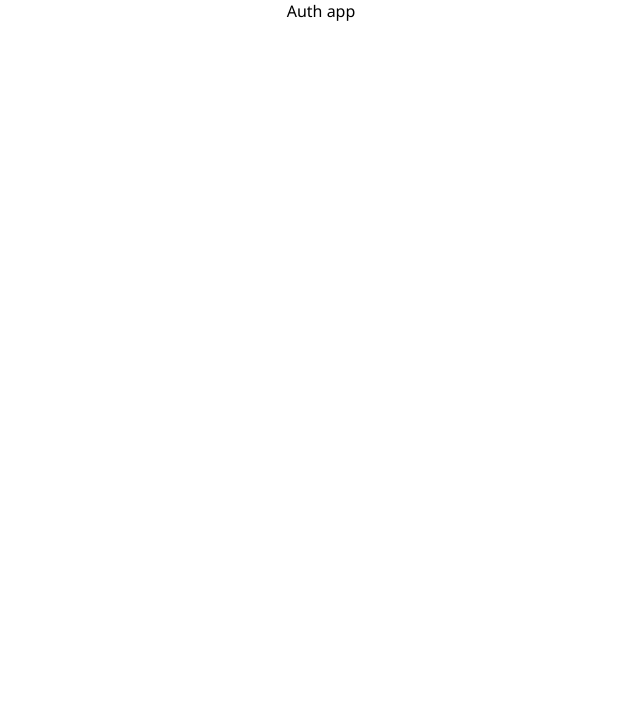
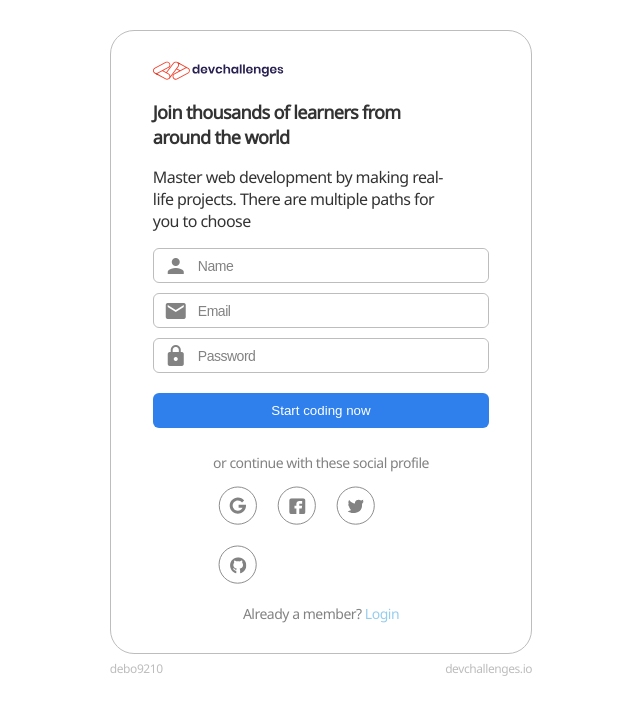
Before and after one commit to debo9210/authentication-app, a React (Create React App) app in the folder client/: page / in a window 1280 px wide. Shown: the top 714 px of the page, without its empty margins (319-959 px from the left). Built offline with nearby package versions, Linux system fonts and the light colour scheme.

Commit message:
Create Authpage component

```diff
--- a/client/src/App.css
+++ b/client/src/App.css
@@ -1,3 +1,171 @@
 .App {
+  /* text-align: center; */
+  /* border: 1px solid red; */
+}
+
+.AuthContainer {
+  /* border: 1px solid blue; */
+  width: 33%;
+  margin: 30px auto 0 auto;
+}
+
+.AuthPage {
+  border: 1px solid #bdbdbd;
+  border-radius: 24px;
+}
+
+.Auth {
+  /* border: 1px solid red; */
+  width: 80%;
+  margin: 30px auto;
+}
+
+.Brand {
+  margin-bottom: 15px;
+}
+
+.LoginHeadingContainer {
+  display: none;
+  margin-bottom: 20px;
+}
+
+.LoginText {
+  font-style: normal;
+  font-weight: 600;
+  font-size: 18px;
+  line-height: 25px;
+  letter-spacing: -0.035em;
+  color: #333333;
+  margin: 0;
+}
+
+.AuthHeading {
+  width: 85%;
+  /* height: 50px; */
+  font-style: normal;
+  font-weight: 600;
+  font-size: 18px;
+  line-height: 25px;
+  letter-spacing: -0.035em;
+  margin: 0;
+}
+
+.AuthAbout {
+  width: 90%;
+  /* height: 66px; */
+  font-style: normal;
+  font-weight: normal;
+  font-size: 16px;
+  line-height: 22px;
+  letter-spacing: -0.035em;
+  /* border: 1px solid green; */
+}
+
+.InputGrouping {
+  /* border: 1px solid purple; */
+  display: flex;
+  flex-direction: column;
+}
+
+.InputGroup {
+  display: flex;
+  align-items: center;
+  height: 35px;
+  border: 1px solid #bdbdbd;
+  border-radius: 6px;
+  margin-bottom: 10px;
+}
+
+.InputIcon {
+  color: #828282;
+  margin: 0 8px 0 10px;
+}
+
+.InputGroup input {
+  height: 100%;
+  width: 100%;
+  border: none;
+  outline: none;
+  border-radius: 6px;
+  font-size: 16px;
+}
+
+.InputGroup input::placeholder {
+  font-style: normal;
+  font-weight: normal;
+  font-size: 14px;
+  /* line-height: 22px; */
+  letter-spacing: -0.035em;
+  color: #828282;
+}
+
+.AuthBtn {
+  background: #2f80ed;
+  border-radius: 6px;
+  height: 35px;
+  border: none;
+  outline: none;
+  color: #fff;
+  margin-top: 10px;
+  cursor: pointer;
+}
+
+.SocialConnect {
+  font-style: normal;
+  font-weight: normal;
+  font-size: 14px;
+  line-height: 19px;
+  letter-spacing: -0.035em;
+  color: #828282;
   text-align: center;
+  margin-top: 25px;
 }
+
+.SocialGroup {
+  /* border: 1px dotted green; */
+  width: 61%;
+  margin: 0 auto;
+  display: flex;
+  flex-wrap: wrap;
+  gap: 20px;
+  /* justify-content: space-between; */
+}
+
+.SocialGroup img {
+  width: 39px;
+  cursor: pointer;
+}
+
+.Login-Register {
+  text-align: center;
+  font-style: normal;
+  font-weight: normal;
+  font-size: 14px;
+  line-height: 19px;
+  text-align: center;
+  letter-spacing: -0.035em;
+  color: #828282;
+  margin: 20px 0 0 0;
+}
+
+.Login-Register span {
+  color: #96cded;
+  cursor: pointer;
+}
+
+.CopyRight {
+  /* border: 1px solid red; */
+  display: flex;
+  margin-top: 5px;
+  justify-content: space-between;
+}
+
+.CopyText {
+  margin: 0;
+  font-style: normal;
+  font-weight: normal;
+  font-size: 12px;
+  line-height: 19px;
+  letter-spacing: -0.035em;
+  color: #bdbdbd;
+}
--- a/client/src/App.js
+++ b/client/src/App.js
@@ -1,9 +1,10 @@
+import AuthPage from './components/AuthPage';
 import './App.css';
 
 function App() {
   return (
     <div className='App'>
-      <header className='App-header'>Auth app</header>
+      <AuthPage />
     </div>
   );
 }
--- /dev/null
+++ b/client/src/components/AuthPage.js
@@ -0,0 +1,107 @@
+import React, { useState, useRef } from 'react';
+import DevLogo from '../svg/devchallenges.svg';
+import GoogleLogo from '../svg/Google.svg';
+import FacebookLogo from '../svg/Facebook.svg';
+import TwitterLogo from '../svg/Twitter.svg';
+import GithubLogo from '../svg/Github.svg';
+
+const AuthPage = () => {
+  const [login, setLogin] = useState(true);
+  const [register, setRegister] = useState(false);
+
+  const AuthHeadingRef = useRef(null);
+  const LoginHeadingRef = useRef(null);
+  const InputDivRef = useRef(null);
+
+  const changeLogin = () => {
+    setLogin(false);
+    setRegister(true);
+    AuthHeadingRef.current.style.display = 'none';
+    LoginHeadingRef.current.style.display = 'block';
+    InputDivRef.current.style.display = 'none';
+  };
+
+  const changeRegister = () => {
+    setLogin(true);
+    setRegister(false);
+    AuthHeadingRef.current.style.display = 'block';
+    LoginHeadingRef.current.style.display = 'none';
+    InputDivRef.current.style.display = 'block';
+  };
+
+  const Login = (
+    <p className='Login-Register'>
+      Already a member? <span onClick={changeLogin}>Login</span>
+    </p>
+  );
+
+  const Register = (
+    <p className='Login-Register'>
+      Don’t have an account yet? <span onClick={changeRegister}>Register</span>
+    </p>
+  );
+
+  return (
+    <div className='AuthContainer'>
+      <div className='AuthPage'>
+        <div className='Auth'>
+          <img className='Brand' src={DevLogo} alt='Brand' />
+          <div className='AuthHeadingContainer' ref={AuthHeadingRef}>
+            <h4 className='AuthHeading'>
+              Join thousands of learners from around the world
+            </h4>
+
+            <p className='AuthAbout'>
+              Master web development by making real-life projects. There are
+              multiple paths for you to choose
+            </p>
+          </div>
+
+          <div className='LoginHeadingContainer' ref={LoginHeadingRef}>
+            <h4 className='LoginText'>Login</h4>
+          </div>
+
+          <div className='InputGrouping'>
+            <div className='NameDivContainer' ref={InputDivRef}>
+              <div className='InputGroup'>
+                <i className='material-icons InputIcon'>person</i>
+                <input type='text' placeholder='Name' />
+              </div>
+            </div>
+            <div className='InputGroup'>
+              <i className='material-icons InputIcon'>mail</i>
+              <input type='email' placeholder='Email' />
+            </div>
+
+            <div className='InputGroup'>
+              <i className='material-icons InputIcon'>lock</i>
+              <input type='password' placeholder='Password' />
+            </div>
+
+            {login && <button className='AuthBtn'>Start coding now </button>}
+
+            {register && <button className='AuthBtn'>Login</button>}
+          </div>
+
+          <p className='SocialConnect'>or continue with these social profile</p>
+
+          <div className='SocialGroup'>
+            <img src={GoogleLogo} alt='google' />
+            <img src={FacebookLogo} alt='facebook' />
+            <img src={TwitterLogo} alt='twitter' />
+            <img src={GithubLogo} alt='github' />
+          </div>
+
+          {login && Login}
+          {register && Register}
+        </div>
+      </div>
+      <div className='CopyRight'>
+        <p className='CopyText'>debo9210</p>
+        <p className='CopyText'>devchallenges.io</p>
+      </div>
+    </div>
+  );
+};
+
+export default AuthPage;
--- a/client/src/index.css
+++ b/client/src/index.css
@@ -5,4 +5,5 @@
 body {
   margin: 0;
   font-family: 'Noto Sans', sans-serif;
+  color: #333333;
 }
```
Also changed, not shown: client/src/svg/Github.svg (renamed from client/src/svg/Gihub.svg), 1 other file (tests, documents, lock files or other folders).
